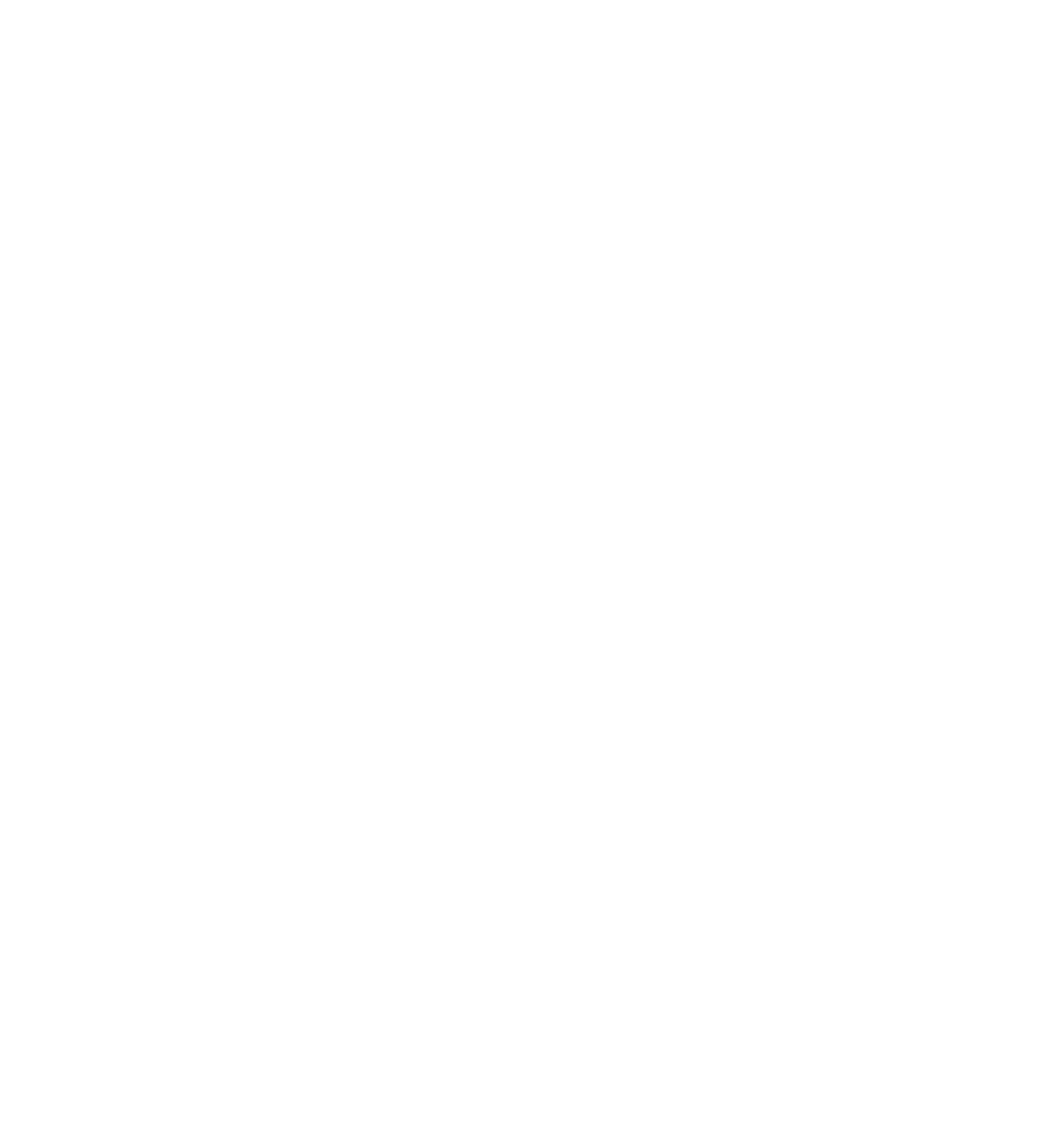
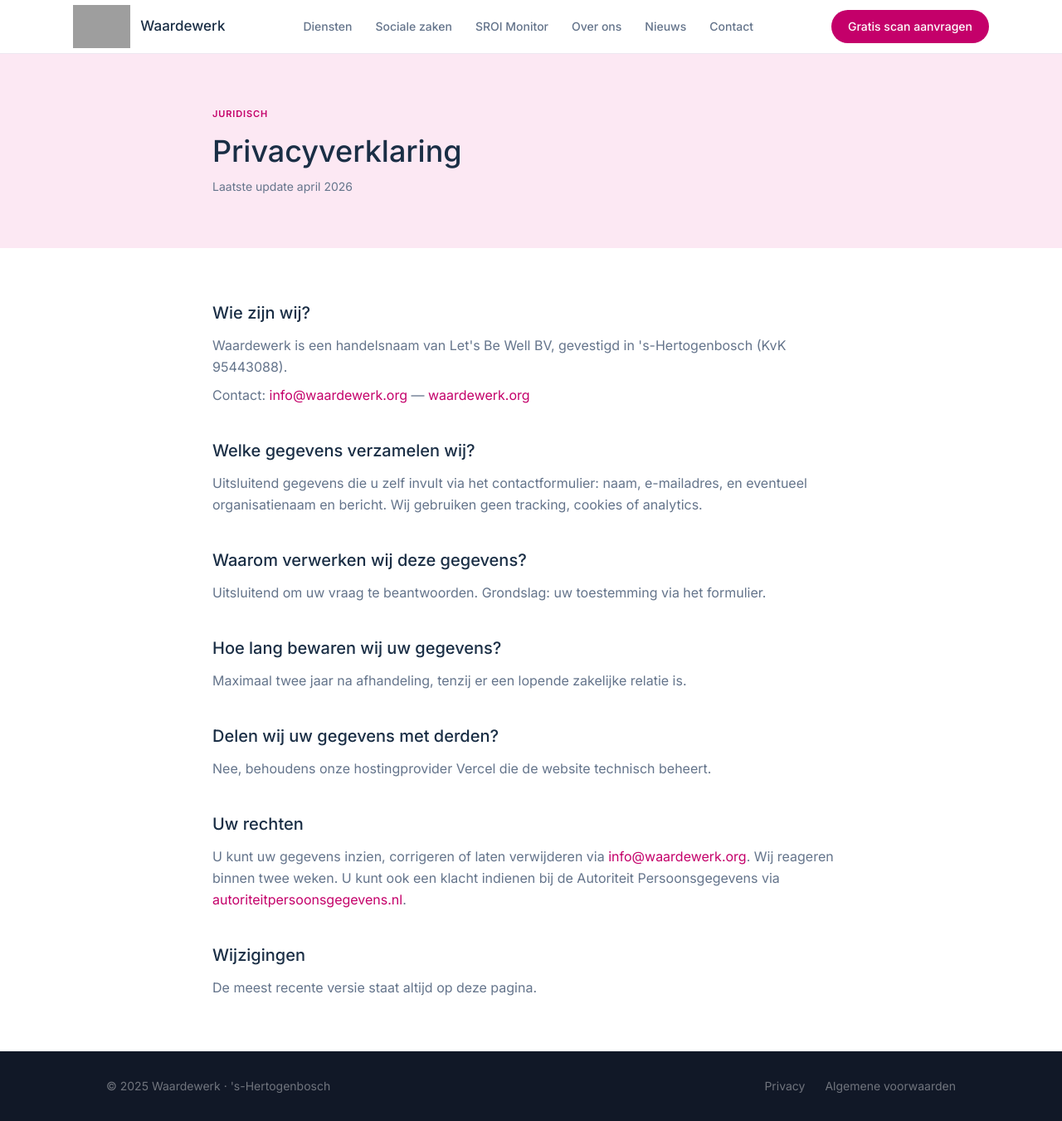
Before and after one commit to Waardewerk/waardewerk-site, a React (Vite) app: page /privacy in a window 1280 px wide. Before the commit this address had no page. Shown: the whole page at 83% size. Before the commit the page ends 800 px from the top, so only its background shows below. Built offline with nearby package versions, Linux system fonts and the light colour scheme; grey boxes are pictures that could not be loaded.

Commit message:
Privacypagina toegevoegd + footer-link bijgewerkt

```diff
--- a/src/App.tsx
+++ b/src/App.tsx
@@ -16,6 +16,7 @@ import DienstenPage from './pages/Diensten';
 import SROIMonitorPage from './pages/SROIMonitor';
 import NieuwsPage from './pages/Nieuws';
 import NieuwsDetailPage from './pages/NieuwsDetail';
+import PrivacyPage from './pages/Privacy';
 
 function HomePage() {
   const [modalOpen, setModalOpen] = useState(false);
@@ -51,6 +52,7 @@ export default function App() {
       <Route path="/sroi-monitor" element={<SROIMonitorPage />} />
       <Route path="/nieuws" element={<NieuwsPage />} />
       <Route path="/nieuws/:slug" element={<NieuwsDetailPage />} />
+      <Route path="/privacy" element={<PrivacyPage />} />
     </Routes>
   );
 }
--- a/src/components/Footer.tsx
+++ b/src/components/Footer.tsx
@@ -1,10 +1,12 @@
+import { Link } from 'react-router-dom';
+
 export default function Footer() {
   return (
     <footer className="bg-[#111827] py-8 px-6">
       <div className="max-w-5xl mx-auto flex flex-col sm:flex-row items-center justify-between gap-4 text-sm text-white/40">
         <span>© 2025 Waardewerk · 's-Hertogenbosch</span>
         <div className="flex gap-6">
-          <a href="#" className="hover:text-white/70 transition-colors">Privacy</a>
+          <Link to="/privacy" className="hover:text-white/70 transition-colors">Privacy</Link>
           <a href="/algemene-voorwaarden.pdf" target="_blank" rel="noopener noreferrer" className="hover:text-white/70 transition-colors">Algemene voorwaarden</a>
         </div>
       </div>
--- /dev/null
+++ b/src/pages/Privacy.tsx
@@ -0,0 +1,99 @@
+import { useState } from 'react';
+import Nav from '../components/Nav';
+import Footer from '../components/Footer';
+import ContactModal from '../components/ContactModal';
+import Seo from '../components/Seo';
+
+export default function PrivacyPage() {
+  const [modalOpen, setModalOpen] = useState(false);
+
+  return (
+    <>
+      <Seo
+        title="Privacyverklaring — Waardewerk"
+        description="Privacyverklaring van Waardewerk (Let's Be Well BV). Laatste update april 2026."
+        path="/privacy"
+      />
+      <Nav onContact={() => setModalOpen(true)} />
+
+      <main>
+        <section className="bg-magenta-licht py-16 px-6">
+          <div className="max-w-3xl mx-auto">
+            <p className="eyebrow mb-3">Juridisch</p>
+            <h1 className="text-4xl font-medium text-blauw leading-snug mb-2">
+              Privacyverklaring
+            </h1>
+            <p className="text-grijs text-sm">Laatste update april 2026</p>
+          </div>
+        </section>
+
+        <section className="py-16 px-6 bg-white">
+          <div className="max-w-3xl mx-auto space-y-10 text-grijs leading-relaxed">
+
+            <div>
+              <h2 className="text-xl font-medium text-blauw mb-3">Wie zijn wij?</h2>
+              <p>
+                Waardewerk is een handelsnaam van Let's Be Well BV, gevestigd in 's-Hertogenbosch (KvK 95443088).
+              </p>
+              <p className="mt-2">
+                Contact:{' '}
+                <a href="mailto:info@waardewerk.org" className="text-magenta hover:underline">info@waardewerk.org</a>
+                {' '}—{' '}
+                <a href="https://waardewerk.org" className="text-magenta hover:underline">waardewerk.org</a>
+              </p>
+            </div>
+
+            <div>
+              <h2 className="text-xl font-medium text-blauw mb-3">Welke gegevens verzamelen wij?</h2>
+              <p>
+                Uitsluitend gegevens die u zelf invult via het contactformulier: naam, e-mailadres, en eventueel organisatienaam en bericht. Wij gebruiken geen tracking, cookies of analytics.
+              </p>
+            </div>
+
+            <div>
+              <h2 className="text-xl font-medium text-blauw mb-3">Waarom verwerken wij deze gegevens?</h2>
+              <p>
+                Uitsluitend om uw vraag te beantwoorden. Grondslag: uw toestemming via het formulier.
+              </p>
+            </div>
+
+            <div>
+              <h2 className="text-xl font-medium text-blauw mb-3">Hoe lang bewaren wij uw gegevens?</h2>
+              <p>
+                Maximaal twee jaar na afhandeling, tenzij er een lopende zakelijke relatie is.
+              </p>
+            </div>
+
+            <div>
+              <h2 className="text-xl font-medium text-blauw mb-3">Delen wij uw gegevens met derden?</h2>
+              <p>
+                Nee, behoudens onze hostingprovider Vercel die de website technisch beheert.
+              </p>
+            </div>
+
+            <div>
+              <h2 className="text-xl font-medium text-blauw mb-3">Uw rechten</h2>
+              <p>
+                U kunt uw gegevens inzien, corrigeren of laten verwijderen via{' '}
+                <a href="mailto:info@waardewerk.org" className="text-magenta hover:underline">info@waardewerk.org</a>.
+                Wij reageren binnen twee weken. U kunt ook een klacht indienen bij de Autoriteit Persoonsgegevens via{' '}
+                <a href="https://autoriteitpersoonsgegevens.nl" target="_blank" rel="noopener noreferrer" className="text-magenta hover:underline">autoriteitpersoonsgegevens.nl</a>.
+              </p>
+            </div>
+
+            <div>
+              <h2 className="text-xl font-medium text-blauw mb-3">Wijzigingen</h2>
+              <p>
+                De meest recente versie staat altijd op deze pagina.
+              </p>
+            </div>
+
+          </div>
+        </section>
+      </main>
+
+      <Footer />
+      {modalOpen && <ContactModal onClose={() => setModalOpen(false)} />}
+    </>
+  );
+}
```
